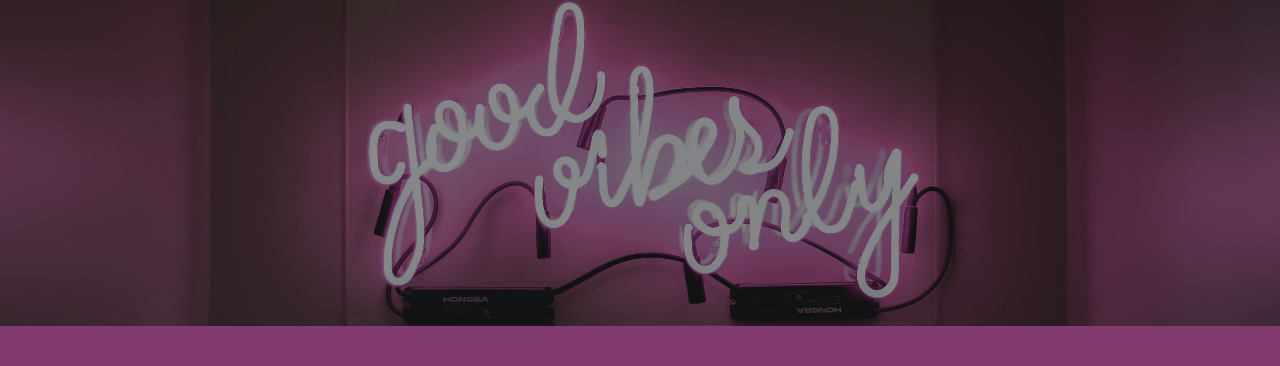
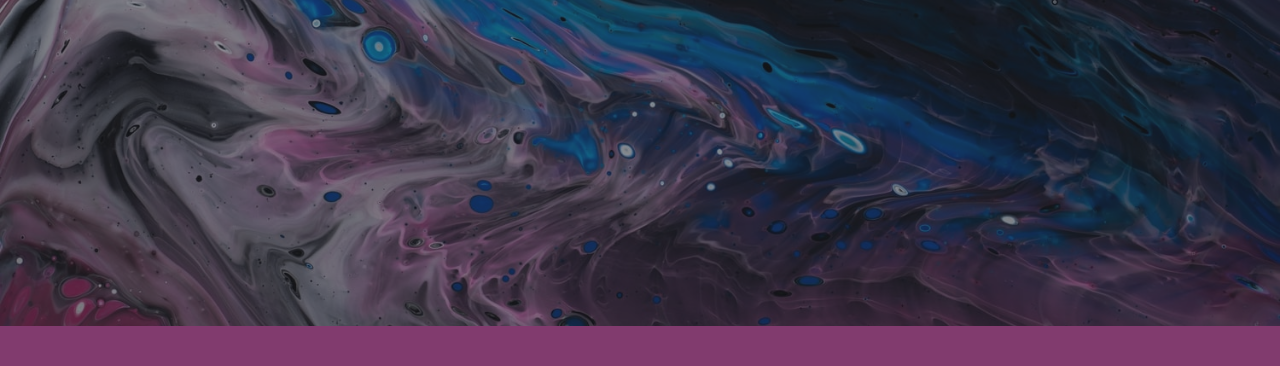
Before and after one commit to annajt178/HTH, a website: page media.html in a window 1280 px wide. Shown: the part 74-440 px from the top of the page. Drawn offline with nearby package versions, Linux system fonts and the light colour scheme.

Commit message:
Update background

```diff
--- a/media.html
+++ b/media.html
@@ -57,7 +57,7 @@
   </nav>
 
   <!-- Page Header -->
-  <header class="masthead" style="background-image: url('img/media.jpg')">
+  <header class="masthead" style="background-image: url('img/background.jpg')">
     <body style="background-color:	rgb(129, 59, 110)">
     </body>
     <div class="overlay"></div>
```
Also changed, not shown: blog.html (+1 -1 lines), resources.html (+1 -1 lines), img/background.jpg (added).
